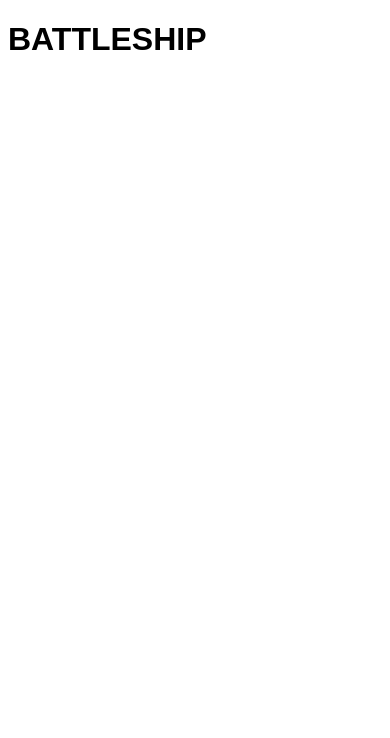
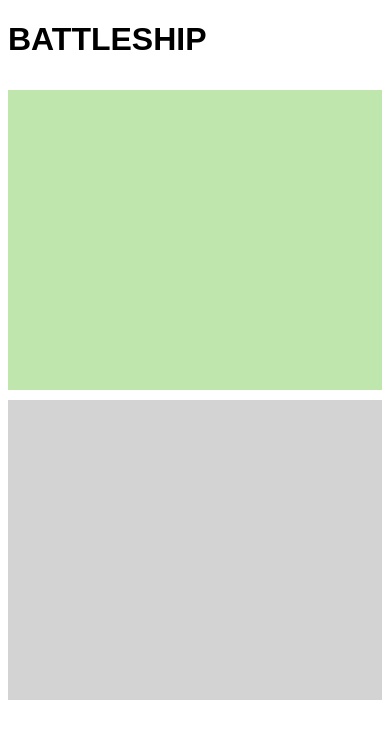
Before and after one commit to codetwentyfive/Battleship-project, a website with bundled scripts: page src/index.html in a window 390 px wide. Built offline with nearby package versions, Linux system fonts and the light colour scheme.

Commit message:
style:now displays the game and added mobile friendlyness to the gameBoards

```diff
--- a/src/css/styles.css
+++ b/src/css/styles.css
@@ -1,22 +1,44 @@
+/* styles.css */
 body {
     font-family: Arial, sans-serif;
 }
-
-#game-board {
+#gameBoards{
     display: grid;
-    grid-template-columns: repeat(10, 1fr);
-    gap: 5px;
+    grid-template-columns: repeat(2, 1fr);
+}
+.game-board {
+    display: grid;
+    grid-template-columns: repeat(10, 30px);
+    gap: 1px;
+    margin-top: 10px;
 }
 
 .cell {
     width: 30px;
     height: 30px;
     border: 1px solid #ccc;
-    text-align: center;
-    line-height: 30px;
+    display: flex;
+    align-items: center;
+    justify-content: center;
     cursor: pointer;
+    box-sizing: border-box;
 }
 
+#game-board-player {
+    background-color: rgb(191, 230, 173);
+}
+
+#game-board-enemy {
+    background-color: lightgray;
+}
+
+#game-board-player .cell {
+    /* Add specific styling for player's cells if needed */
+}
+
+#game-board-enemy .cell {
+    /* Add specific styling for enemy's cells if needed */
+}
 
 .ship {
     background-color: #3498db;
@@ -30,10 +52,14 @@
     background-color: #ecf0f1;
 }
 
+/* Media query for mobile responsiveness */
+@media (max-width: 600px) {
+    #gameBoards {
+      grid-template-columns: 1fr;
+    }
 
-/* Media Query for mobile responsiveness */
-@media (max-width: 600px) {
-    #game-board {
-        max-width: 100%;
+    #game-board-player,
+    #game-board-enemy {
+      height: 300px; /* Adjust the height as needed for mobile */
     }
-}
+  }
--- a/src/index.html
+++ b/src/index.html
@@ -9,13 +9,18 @@
   <body>
     <h1>BATTLESHIP</h1>
     <div id="player-info">
-        <!-- Player information goes here -->
+      <!-- Player information goes here -->
     </div>
-    <div id="game-board">
-        <!-- Game board elements go here -->
-    </div>
-    <div id="status">
-        <!-- Game status information goes here -->
+    <div id="gameBoards">
+      <div id="game-board-player" class="game-board">
+        <!-- Player's game board elements go here -->
+      </div>
+      <div id="game-board-enemy" class="game-board">
+        <!-- Enemy's game board elements go here -->
+      </div>
+
+      <div id="status"></div>
+      <!-- Game status information goes here -->
     </div>
     <script type="module" src="./js/app.js"></script>
   </body>
```
